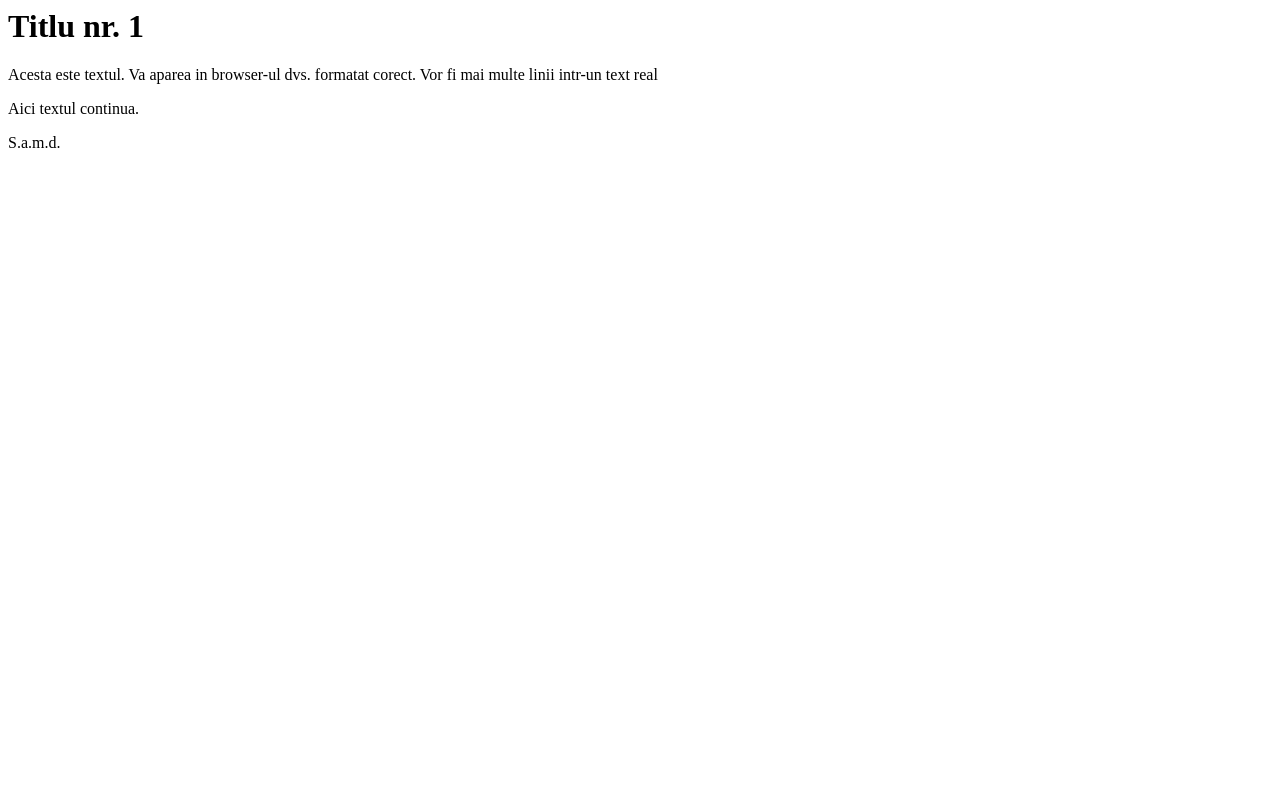
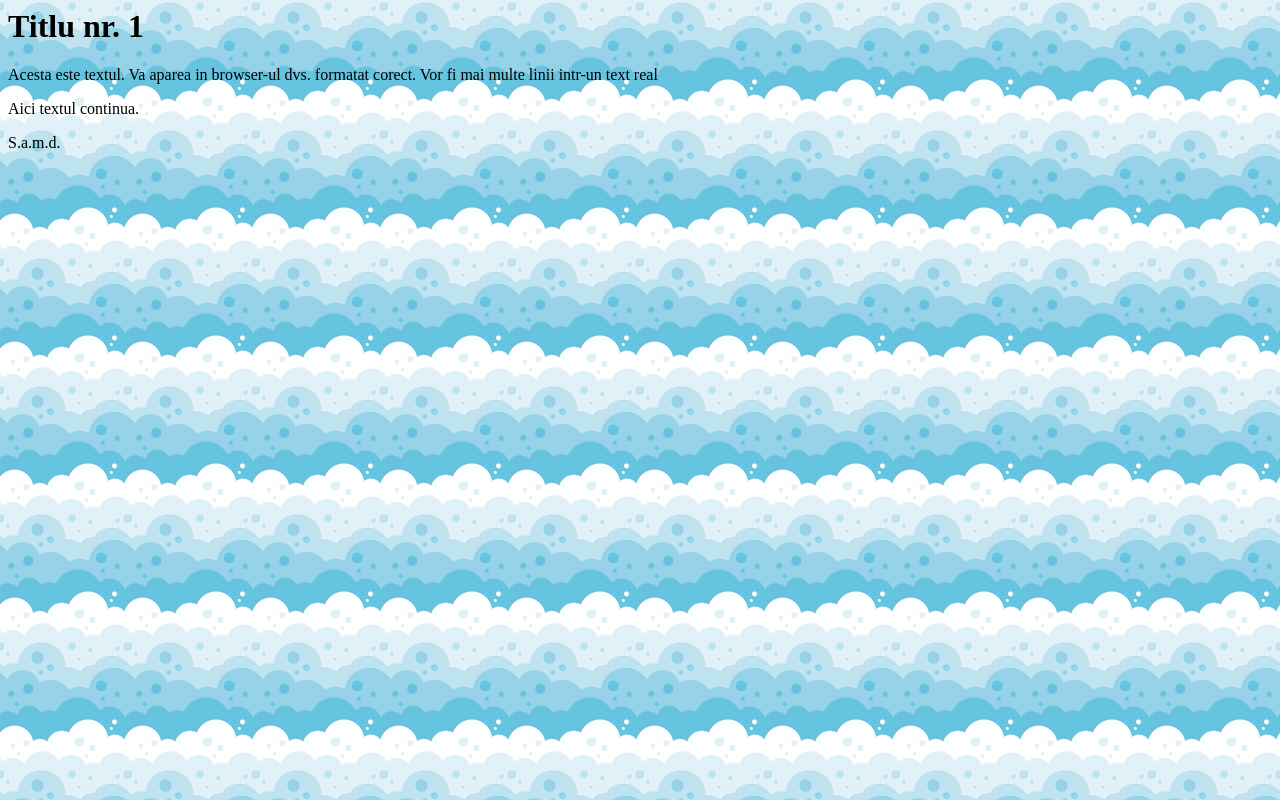
Before and after one commit to iuma-io/iuma-io.github.io, a plain HTML site: page index.html in a window 1280 px wide. Drawn offline with Linux system fonts and the light colour scheme.

Commit message:
Update index.html

```diff
--- a/index.html
+++ b/index.html
@@ -2,7 +2,7 @@
    	<head>
    <TITLE>Un exemplu HTML</TITLE>
    	</head>
-   	<body background="square_modern.jpg">
+   	<body background="cloud_sea.jpg">
    <H1>Titlu nr. 1</H1>
    <P>Acesta este textul.
     Va aparea in browser-ul dvs. formatat corect. Vor fi
```
